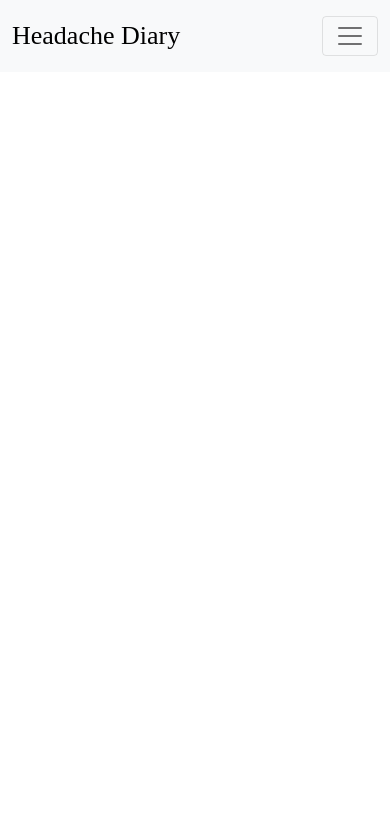
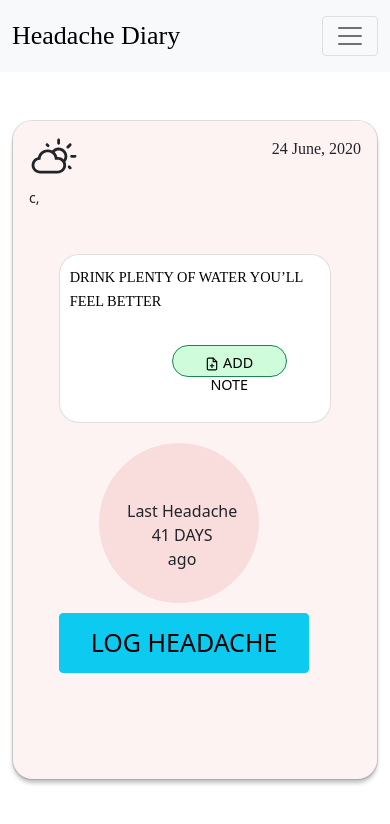
Before and after one commit to anishapant21/Headache-Diary, a React (Create React App) app: page / in a window 390 px wide. Shown: the top 824 px of the page. Built offline with nearby package versions, Linux system fonts and the light colour scheme; no server answers.

Commit message:
Add Header V1.01

```diff
--- a/package.json
+++ b/package.json
@@ -3,6 +3,9 @@
   "version": "0.1.0",
   "private": true,
   "dependencies": {
+    "@fortawesome/fontawesome-svg-core": "^1.2.35",
+    "@fortawesome/free-solid-svg-icons": "^5.15.3",
+    "@fortawesome/react-fontawesome": "^0.1.14",
     "@testing-library/jest-dom": "^5.14.1",
     "@testing-library/react": "^11.2.7",
     "@testing-library/user-event": "^12.8.3",
@@ -10,6 +13,7 @@
     "dom": "0.0.3",
     "react": "^17.0.2",
     "react-dom": "^17.0.2",
+    "react-icons": "^4.2.0",
     "react-router": "^5.2.0",
     "react-scripts": "4.0.3",
     "web-vitals": "^1.1.2"
--- a/src/App.js
+++ b/src/App.js
@@ -3,6 +3,7 @@ import "bootstrap/dist/css/bootstrap.min.css";
 import { BrowserRouter as Router, Route, Switch } from "react-router-dom";
 import History from "./Components/History";
 import Insights from "./Components/Insights";
+import Header from "./Components/Header";
 
 function App() {
   return (
@@ -23,6 +24,7 @@ function App() {
         <Switch>
           <Route exact path="/">
             <Navbar />
+            <Header />
           </Route>
         </Switch>
       </div>
--- /dev/null
+++ b/src/Components/Header.js
@@ -0,0 +1,38 @@
+import React from 'react';
+import "../styles/header.css"
+import Weather from './Weather';
+import Note from './Note';
+import Log from './Log';
+
+function Header() {
+    return (
+        <div className="header-wrapper container-fluid">
+            <div className="col-lg-7 offset-lg-2 col-12 mt-5 ml-2 mr-2">
+            <div className="card">
+
+                <div className="card-body">
+                    <div className="col-lg-12">
+                    <Weather />
+
+                    </div>
+                    <div className="row">
+                        <Note />
+                        <Log />
+
+
+                    </div>
+
+
+                </div>
+
+            </div>
+
+            </div>
+
+
+
+        </div>
+    )
+}
+
+export default Header
--- /dev/null
+++ b/src/Components/Log.js
@@ -0,0 +1,25 @@
+import React from 'react';
+import "../styles/log.css"
+
+function Log() {
+    return (
+        <div className="col-lg-5 offset-lg-1 cold-md-6 col-12">
+                         <div className="circle">
+                             <div className="center">
+                                 <p>Last Headache
+                                     <br/>
+                                     41 DAYS
+                                     <br />
+                                     ago
+
+                                 </p>
+                             </div>
+
+                         </div>
+                         <button type="button" class="btn btn-info buttonlog">LOG HEADACHE</button>
+
+                        </div>
+    )
+}
+
+export default Log
--- /dev/null
+++ b/src/Components/Note.js
@@ -0,0 +1,23 @@
+import React, {useState} from 'react';
+import "../styles/note.css";
+import {FiFilePlus} from "react-icons/fi"
+
+function Note() {
+    const [note, setNote] = useState("DRINK PLENTY OF WATER YOU’LL FEEL BETTER")
+    return (
+        <div className="col-lg-5 offset-lg-1 col-md-6 col-10 offset-1">
+            <div className="card mt-3 pb-5 writeme">
+
+            <div className="written">
+            {note}
+
+            </div>
+            <button type="button" class="btn btn-success buttonnote"> <FiFilePlus className="iconplus" /> ADD NOTE</button>
+
+            </div>
+
+                        </div>
+    )
+}
+
+export default Note;
--- /dev/null
+++ b/src/Components/Weather.js
@@ -0,0 +1,79 @@
+//7c206eea4a416664649e7ec4cfac7dd8
+
+import React, {useState, useEffect} from 'react';
+import { FontAwesomeIcon } from '@fortawesome/react-fontawesome'
+import { faCoffee } from '@fortawesome/free-solid-svg-icons';
+import {WiDayCloudy} from 'react-icons/wi';
+import "../styles/weather.css"
+
+
+function Weather() {
+    const [temp, setTemp] = useState(null)
+    const [place, setPlace] = useState(null)
+    const [weather, setWeather]= useState(null)
+    const [lat, setLat]= useState(null)
+    const [lon, setLon]= useState(null)
+
+    useEffect(()=>{
+        window.navigator.geolocation.getCurrentPosition( position => {
+            setLat(position.coords.latitude);
+            setLon(position.coords.longitude);
+
+
+        }
+        );
+
+    }, [])
+
+    console.log(lat)
+    console.log(lon)
+    const date = new Date()
+    console.log(date)
+    console.log(date.toISOString().split('T')[0])
+    const month = date.toLocaleString('default', { month: 'long' });
+console.log(month);
+
+
+    useEffect(()=>{
+        if(lat !=null & lon !=null){
+            const fetchApi = async () => {
+                const url =`http://api.openweathermap.org/data/2.5/weather?lat=${lat}&lon=${lon}&appid=7c206eea4a416664649e7ec4cfac7dd8`
+                const response = await fetch(url);
+                const resJson = await response.json();
+                console.log("result is here")
+                console.log(resJson)
+                console.log(Math.round(resJson.main.temp-273))
+                console.log(resJson.weather[0].main)
+                setTemp(Math.round(resJson.main.temp-273))
+                setWeather(resJson.weather[0].main)
+            }
+            fetchApi();
+
+        }
+
+    }, [lat, lon])
+    return (
+        <div className="d-flex justify-content-between">
+            <div className=" upper-head">
+            <WiDayCloudy className="weather-logo"/>
+            <div className="temp">
+            {temp} c, {weather}
+
+            </div>
+
+
+            </div>
+
+            <div className="date">
+                24 June, 2020
+
+            </div>
+
+
+
+
+        </div>
+    )
+}
+
+export default Weather
--- /dev/null
+++ b/src/styles/header.css
@@ -0,0 +1,18 @@
+.card-body {
+  position: relative;
+
+  background: #fdf3f3;
+  box-shadow: 0px 4px 4px rgba(0, 0, 0, 0.25);
+  border-radius: 20px;
+  height: 70vh;
+}
+
+.card {
+  border-radius: 20px;
+}
+
+@media (max-width: 768px) {
+  .card-body {
+    height: 78vh;
+  }
+}
--- /dev/null
+++ b/src/styles/log.css
@@ -0,0 +1,66 @@
+.circle {
+  height: 225px;
+  width: 225px;
+  background: #f9dcdc;
+  border-radius: 50%;
+  margin-left: 20px;
+  margin-top: 30px;
+}
+
+.days {
+  position: absolute;
+  padding-top: 20px;
+  vertical-align: middle;
+  display: table-cell;
+}
+
+.center {
+  width: 200px;
+  height: 200px;
+  display: flex;
+  align-items: center;
+  text-align: center;
+  align-self: center;
+  align-content: center;
+  margin-left: 30px;
+  padding-top: 60px;
+  font-size: 25px;
+}
+
+.buttonlog {
+  height: 60px;
+  width: 300px;
+  margin-top: 40px;
+  font-size: 25px;
+}
+
+@media (max-width: 768px) {
+  .circle {
+    margin-top: 20px;
+    margin-left: 70px;
+    height: 160px;
+    width: 160px;
+    background: #f9dcdc;
+    border-radius: 50%;
+  }
+
+  .center {
+    width: 200px;
+    height: 200px;
+    display: flex;
+    align-items: center;
+    text-align: center;
+    align-self: center;
+    align-content: center;
+    margin-left: 28px;
+    padding-top: 0px;
+    font-size: 16px;
+  }
+
+  .buttonlog {
+    height: 60px;
+    width: 250px;
+    margin-top: 10px;
+    margin-left: 30px;
+  }
+}
--- /dev/null
+++ b/src/styles/note.css
@@ -0,0 +1,72 @@
+.note-wrapper {
+  position: relative;
+  height: 35vh;
+
+  background: #ffffff;
+}
+
+.written {
+  position: relative;
+
+  font-family: Purisa;
+  font-style: normal;
+  font-weight: normal;
+  font-size: 1.5rem;
+  line-height: 2.625rem;
+
+  color: #000000;
+  margin-top: 10px;
+  margin-left: 10px;
+  margin-right: 10px;
+}
+
+.buttonnote {
+  position: relative;
+  width: 16.375em;
+  height: 5.125rem;
+  left: 5rem;
+  top: 13rem;
+
+  background: #cffcdb;
+  border-radius: 50px;
+  color: black;
+}
+
+.writeme {
+  height: 40vh;
+}
+
+.iconplus {
+  height: 30px;
+  width: 50px;
+}
+
+@media (max-width: 768px) {
+  .buttonnote {
+    position: relative;
+    width: 8em;
+    height: 2rem;
+    left: 7rem;
+    top: 2rem;
+    font-size: 0.9rem;
+
+    background: #cffcdb;
+    border-radius: 50px;
+    color: black;
+  }
+
+  .written {
+    position: relative;
+
+    font-size: 0.9rem;
+    line-height: 1.5rem;
+  }
+
+  .writeme {
+    height: 20vh;
+  }
+  .iconplus {
+    height: 16px;
+    width: 14px;
+  }
+}
--- /dev/null
+++ b/src/styles/weather.css
@@ -0,0 +1,37 @@
+.weather-date {
+  display: flex;
+}
+
+.upper-head {
+  height: 20vh;
+}
+
+.weather-logo {
+  height: 120px;
+  width: 120px;
+}
+.temp {
+  font-size: 20px;
+}
+
+.date {
+  font-size: 30px;
+  font-family: Purisa;
+  font-style: normal;
+  font-weight: normal;
+}
+@media (max-width: 768px) {
+  .upper-head {
+    height: 12vh;
+  }
+  .weather-logo {
+    height: 50px;
+    width: 50px;
+  }
+  .temp {
+    font-size: 14px;
+  }
+  .date {
+    font-size: 16px;
+  }
+}
```
Also changed, not shown: 1 other file (tests, documents, lock files or other folders).
